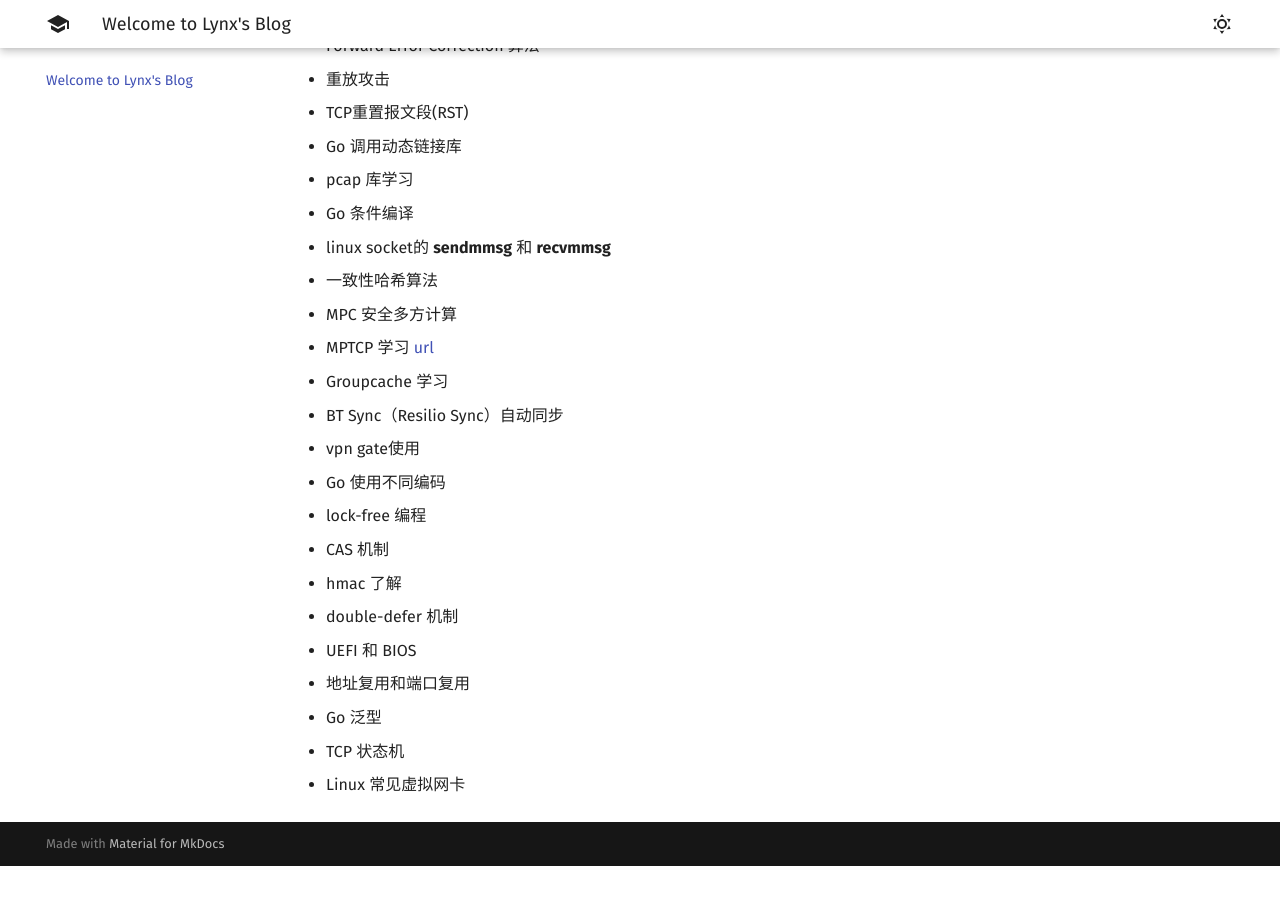
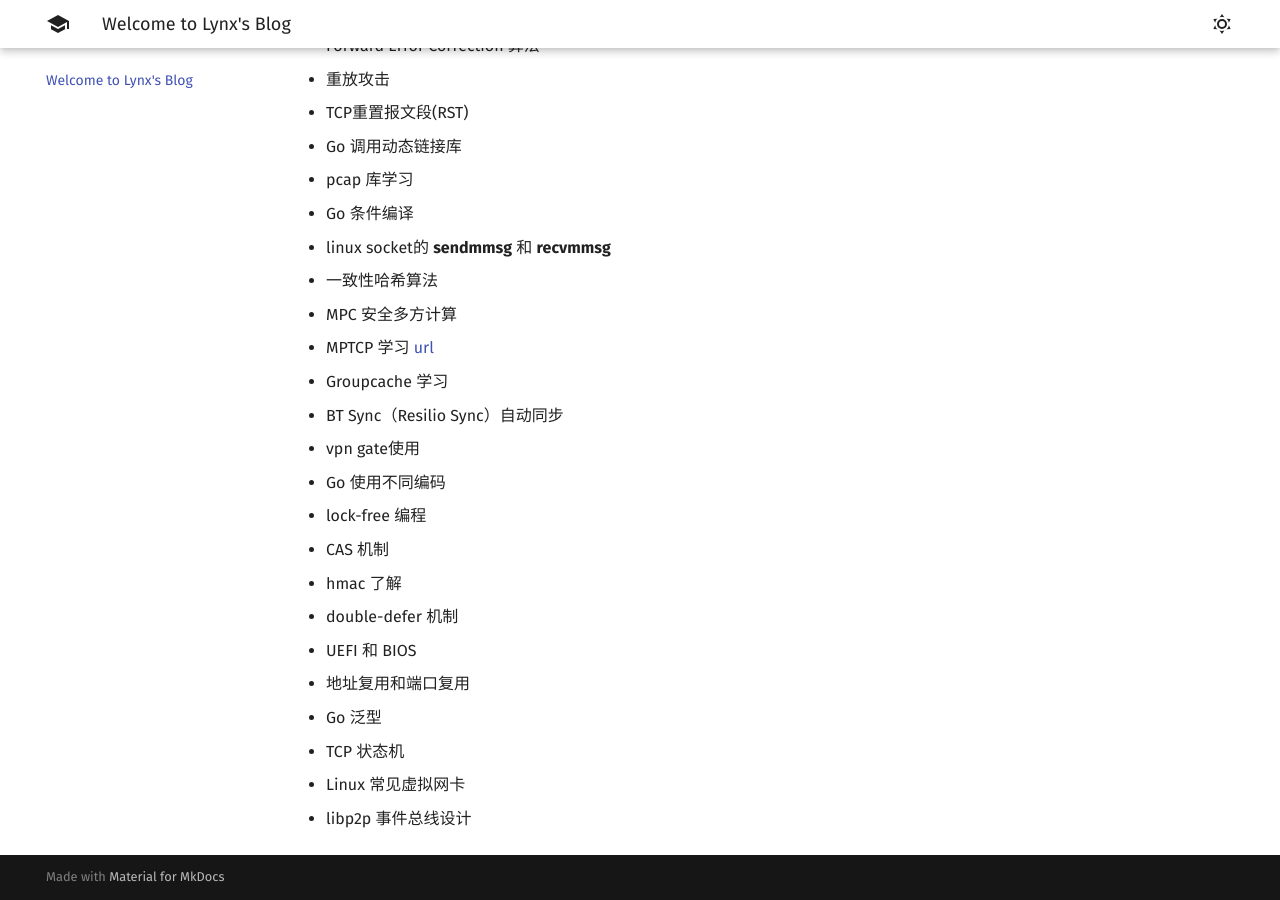
Before and after one commit to 1314liuwei/blog, an MkDocs documentation site: the page built from docs/index.md, in a window 1280 px wide and 900 px high, scrolled down 1077 px. Built offline with MkDocs 1.6.1 and Material for MkDocs 9.7.7, drawn with Linux system fonts in a browser that asks for light colours; before the commit the page ends 1943 px from its top, so only the background shows below that.

Commit message:
2023/07/21 周五

```diff
--- a/docs/index.md
+++ b/docs/index.md
@@ -50,3 +50,4 @@
 - Go 泛型
 - TCP 状态机
 - Linux 常见虚拟网卡
+- libp2p 事件总线设计
```
